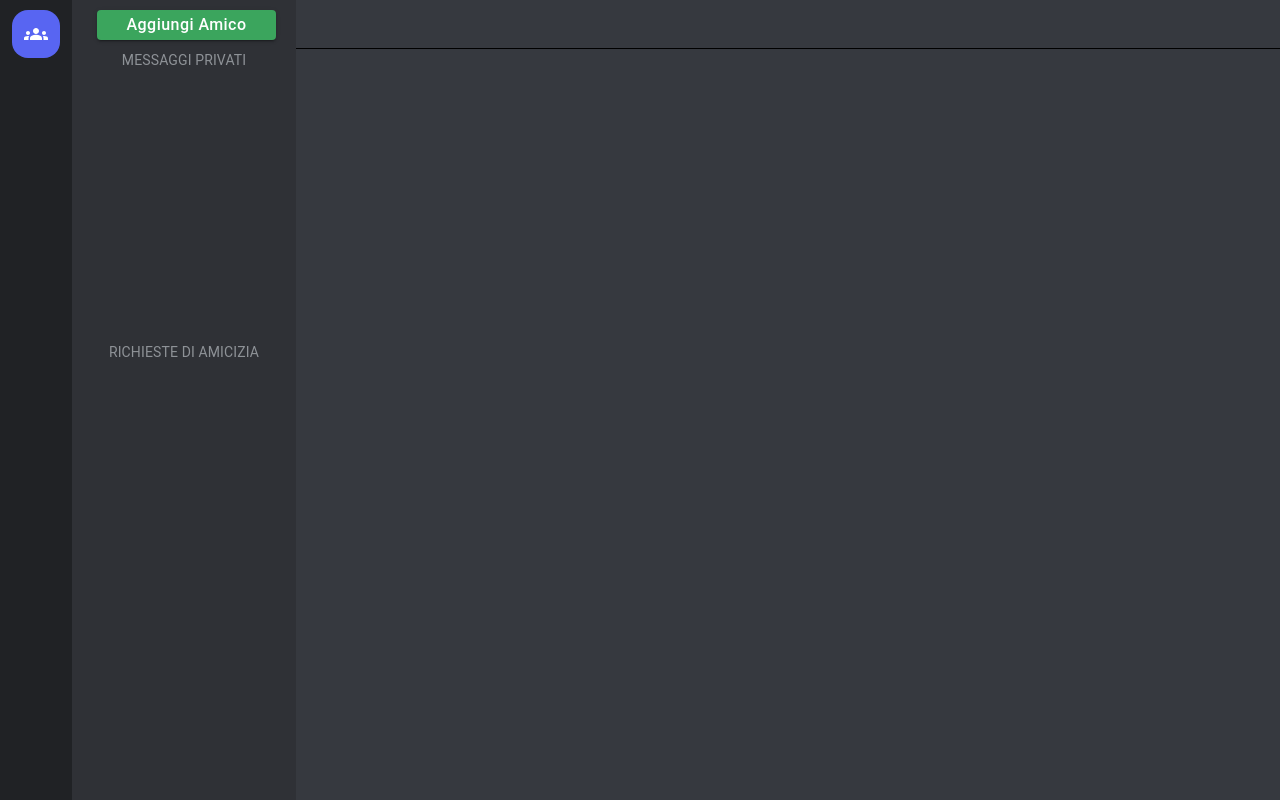
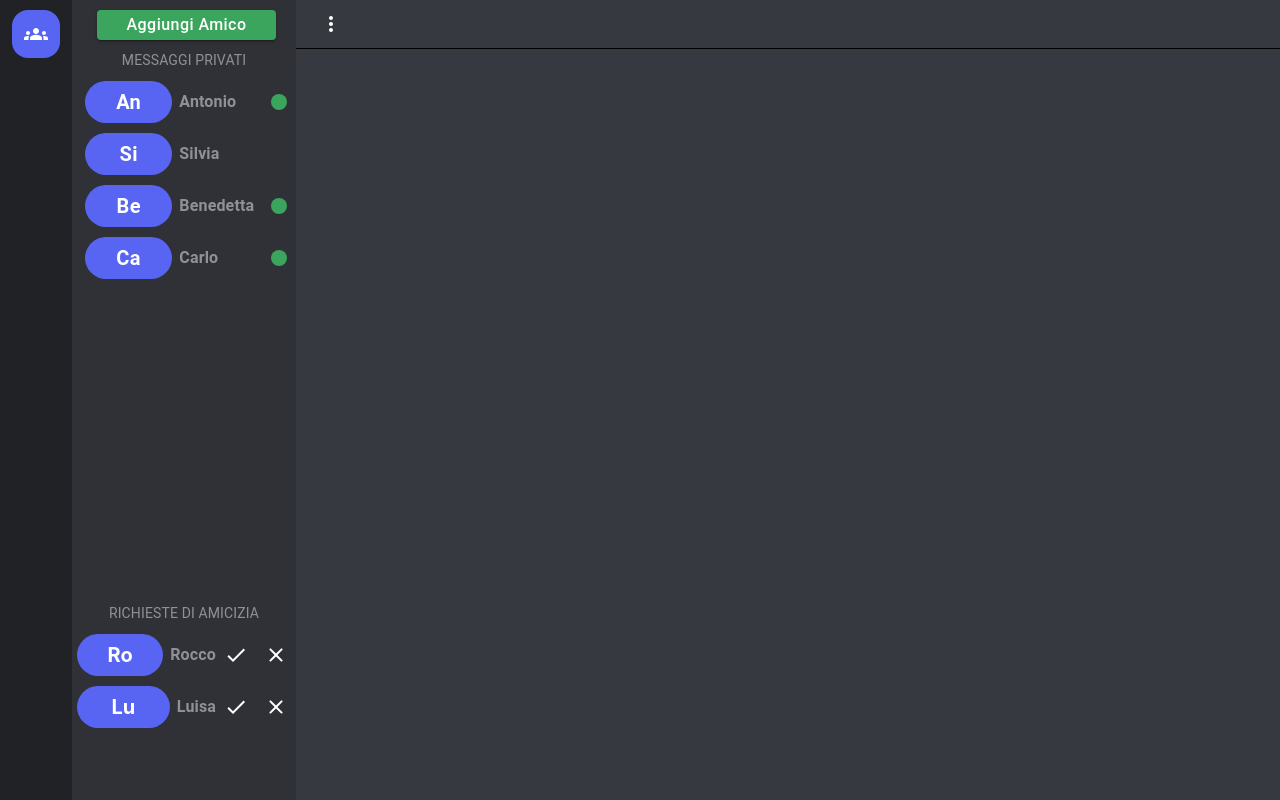
Before and after one commit to GiulioFede/Realtime-Video-Room-Chat-Conversation-Platform---MERN-Full-Stack-implementation, a React (Create React App) app in the folder frontend/: page /dashboard in a window 1280 px wide. Built offline with nearby package versions, Linux system fonts and the light colour scheme; sample sign-in values are in the browser's storage.

Commit message:
finish dummy UI

```diff
--- a/frontend/src/pages/Dashboard/AppBar/AppBar.js
+++ b/frontend/src/pages/Dashboard/AppBar/AppBar.js
@@ -1,10 +1,11 @@
 import React from 'react'
+import DropDownMenu from './DropDownMenu';
 
 
 const AppBar = () => {
     return (
         <div style={divStyle}>
-
+            <DropDownMenu />
         </div>
     )
 }
--- /dev/null
+++ b/frontend/src/pages/Dashboard/AppBar/DropDownMenu.js
@@ -0,0 +1,42 @@
+import * as React from 'react';
+import Button from '@mui/material/Button';
+import Menu from '@mui/material/Menu';
+import MenuItem from '@mui/material/MenuItem';
+import { IconButton } from '@mui/material';
+import { MoreVert } from '@mui/icons-material';
+import { logout } from '../../authPages/userDetailsSlice';
+
+const DropDownMenu = () => {
+  const [anchorEl, setAnchorEl] = React.useState(null);
+  const open = Boolean(anchorEl);
+
+  const handleMenuClose = () => {
+    setAnchorEl(null);
+  };
+
+
+  const handleMenuOpen = (event) =>{
+    setAnchorEl(event.currentTarget);
+  }
+
+  return (
+    <div>
+      <IconButton onClick={handleMenuOpen} style={{color: "white"}}>
+         <MoreVert />
+      </IconButton>
+      <Menu
+        id="basic-menu"
+        anchorEl={anchorEl}
+        open={open}
+        onClose={handleMenuClose}
+        MenuListProps={{
+          'aria-labelledby': 'basic-button',
+        }}
+      >
+        <MenuItem onClick={logout}>Logout</MenuItem>
+      </Menu>
+    </div>
+  );
+}
+
+export default DropDownMenu;
--- a/frontend/src/pages/Dashboard/Dashboard.js
+++ b/frontend/src/pages/Dashboard/Dashboard.js
@@ -1,11 +1,31 @@
 
-import React from "react"
+import React, { useEffect } from "react"
+import { useDispatch } from "react-redux";
+import { logout, setUserDetails } from "../authPages/userDetailsSlice";
 import AppBar from "./AppBar/AppBar";
 import FriendsSideBar from "./FriendsSideBar/FriendsSideBar";
 import Messenger from "./Messenger/Messenger";
 import SideBar from "./SideBar/SideBar";
 
 const Dashboard = (props) => {
+
+    const dispatch = useDispatch();
+
+    useEffect(()=>{
+
+        //leggo il local storage del browser
+        const userDetails = localStorage.getItem("user");
+
+        if(!userDetails){
+            logout();
+        }else {
+            dispatch(setUserDetails(userDetails));
+        }
+
+
+    },[])
+
+
     return (
         <div style={divStyle}>
             <SideBar />
--- a/frontend/src/pages/Dashboard/FriendsSideBar/AddFriendDialog.js
+++ b/frontend/src/pages/Dashboard/FriendsSideBar/AddFriendDialog.js
@@ -1,7 +1,8 @@
 import React, { useEffect, useState } from "react"
 import { validateEmail } from "../../authPages/LoginPage/utils/validator";
-import { Dialog, DialogContent, DialogContentText, DialogTitle, Typography } from "@mui/material";
+import { Dialog, DialogActions, DialogContent, DialogContentText, DialogTitle, Typography } from "@mui/material";
 import InputField from "../../components/InputField";
+import PrimaryButton from "../../components/PrimaryButton";
 
 const AddFriendDialog = ({
     isDialogOpen,
@@ -47,7 +48,18 @@ const AddFriendDialog = ({
                             placeholder = "inserisci un indirizzo email"
                         />
                 </DialogContent>
-
+                <DialogActions>
+                    <PrimaryButton
+                        onClick={handleSendInvitation}
+                        disabled={!isFormValid}
+                        label="Invia"
+                        additionalStyles = {{
+                            marginLeft: "15px",
+                            marginRight: "15px",
+                            marginBottom: "10px"
+                        }}
+                    />
+                </DialogActions>
             </Dialog>
         </>
     )
--- a/frontend/src/pages/Dashboard/FriendsSideBar/FriendsList/FriendsList.js
+++ b/frontend/src/pages/Dashboard/FriendsSideBar/FriendsList/FriendsList.js
@@ -1,11 +1,45 @@
 
 import { Typography } from "@mui/material";
 import React from "react"
+import FriendsListItem from "./FriendsListItem";
+
+const FRIENDS = [
+  {
+    id:1,
+    username: "Antonio",
+    isOnline: true
+  },
+  {
+    id:2,
+    username: "Silvia",
+    isOnline: false
+  },
+  {
+    id:3,
+    username: "Benedetta",
+    isOnline: true
+  },
+  {
+    id:4,
+    username: "Carlo",
+    isOnline: true
+  }
+]
 
 const FriendsList = ({title}) => {
 
     return (
       <div style={custom_style}>
+
+        {FRIENDS.map(f => (
+          <FriendsListItem
+            username = {f.username}
+            id = {f.id}
+            key={f.id}
+            isOnline={f.isOnline}
+          />
+        ))}
+
 
       </div>
     )
--- /dev/null
+++ b/frontend/src/pages/Dashboard/FriendsSideBar/FriendsList/FriendsListItem.js
@@ -0,0 +1,41 @@
+import { Button, Typography } from "@mui/material"
+import React from "react"
+import Avatar from "../../../components/Avatar"
+import OnlineIndicator from "./OnlineIndicator"
+
+const FriendsListItem = ({username, id, isOnline}) => {
+
+    return (
+      <Button
+        style= {button_style}
+      >
+        <Avatar username={username} large={false}/>
+        <Typography
+            style={{
+                marginLeft: "7px",
+                fontWeight: 700,
+                color: "#8e9297"
+            }}
+            variant="subtitle1"
+            align="left"
+            >
+                {username}
+            </Typography>
+            {isOnline && <OnlineIndicator />}
+      </Button>
+    )
+}
+
+const button_style = {
+    width: "100%",
+    height: "42px",
+    marginTop: "10px",
+    display: "flex",
+    alignItems: "center",
+    justifyContent: "flex-start",
+    textTransform: "none",
+    color: "black",
+    position: "relative"
+}
+
+export default FriendsListItem;
--- /dev/null
+++ b/frontend/src/pages/Dashboard/FriendsSideBar/FriendsList/OnlineIndicator.js
@@ -0,0 +1,34 @@
+import { FiberManualRecordRounded } from "@mui/icons-material"
+import { Box } from "@mui/material"
+import React from "react"
+
+const OnlineIndicator = ({username, id, isOnline}) => {
+
+    return (
+        <Box
+            sx={{
+                color:"#3ba55d",
+                display:"flex",
+                alignItems: "center",
+                position: "absolute",
+                right: "5px"
+            }}
+        >
+            <FiberManualRecordRounded />
+        </Box>
+    )
+}
+
+const button_style = {
+    width: "100%",
+    height: "42px",
+    marginTop: "10px",
+    display: "flex",
+    alignItems: "center",
+    justifyContent: "flex-start",
+    textTransform: "none",
+    color: "black",
+    position: "relative"
+}
+
+export default OnlineIndicator;
--- /dev/null
+++ b/frontend/src/pages/Dashboard/FriendsSideBar/PendingInviationList/InvitationDecisionButton.js
@@ -0,0 +1,39 @@
+
+import { Check, CheckCircle, CheckCircleOutline, Clear, ClearRounded } from "@mui/icons-material";
+import { Box, IconButton } from "@mui/material";
+import React from "react"
+
+
+const InvitationDecisionButton = ({disabled, acceptInvitationHandler}) => {
+
+    return (
+      <Box
+        sx={{
+            display: "flex"
+        }}
+      >
+            <IconButton
+                style={{color: "white"}}
+                disabled={disabled}
+                onClick={acceptInvitationHandler}
+            >
+                <Check />
+            </IconButton>
+            <IconButton
+                style={{color: "white"}}
+                disabled={disabled}
+                onClick={acceptInvitationHandler}
+            >
+                <ClearRounded />
+            </IconButton>
+
+      </Box>
+    )
+}
+
+const custom_style = {
+    flexGrow: 1,
+    width: "100%"
+}
+
+export default InvitationDecisionButton;
--- a/frontend/src/pages/Dashboard/FriendsSideBar/PendingInviationList/PendingInvitationList.js
+++ b/frontend/src/pages/Dashboard/FriendsSideBar/PendingInviationList/PendingInvitationList.js
@@ -1,18 +1,40 @@
+import React from "react"
+import PendingInvitationListItem from "./PendingInvitationListItem"
 
-import { Typography } from "@mui/material";
-import React from "react"
+const INVITATIONS = [
+  {
+    _id: "1",
+    senderId: {
+      username: "Rocco",
+      email: "rok@gmail.com"
+    }
+  },
+  {
+    _id: "2",
+    senderId: {
+      username: "Luisa",
+      email: "lulu@gmail.com"
+    }
+  }
+]
 
 const PendingInvitationList = () => {
 
     return (
       <div style={custom_style}>
-
+          {INVITATIONS.map(invitation =>(
+            <PendingInvitationListItem
+            key={invitation._id}
+            id={invitation._id}
+            username = {invitation.senderId.username}
+            email = {invitation.senderId.email}
+          />
+          ))}
       </div>
     )
 }
 
 const custom_style = {
-    flexGrow: 1,
     width: "100%",
     height: "22%",
     display: "flex",
--- /dev/null
+++ b/frontend/src/pages/Dashboard/FriendsSideBar/PendingInviationList/PendingInvitationListItem.js
@@ -0,0 +1,54 @@
+import { Box, Tooltip, Typography } from "@mui/material";
+import React, { useState } from "react"
+import Avatar from "../../../components/Avatar";
+import InvitationDecisionButton from "./InvitationDecisionButton";
+
+const PendingInvitationListItem = ({id, username, email, acceptFriendInvitation = () => {}, rejectFriendInvitation = () =>{}}) => {
+
+    const [buttonDisabled, setButtonDisabled] = useState(false);
+
+    const handleAcceptInvitation = () => {
+        acceptFriendInvitation({id});
+        setButtonDisabled(true);
+    }
+
+    const handleRejectInvitation = () => {
+        rejectFriendInvitation({id});
+        setButtonDisabled(true);
+    }
+
+    return (
+      <Tooltip title={email}>
+            <div style={{width: "100%"}}>
+                <Box
+                    sx={{
+                        width: "100%",
+                        height: "42px",
+                        marginTop: "10px",
+                        display: "flex",
+                        alignItems: "center",
+                        justifyContent: "space-between"
+                    }}
+                >
+                    <Avatar username={username} />
+                    <Typography
+                        sx={{
+                            marginLeft: "7px",
+                            fontWeight: 700,
+                            color: "#8e9297",
+                            flexGrow: 1
+                        }}>{username}
+                    </Typography>
+                    <InvitationDecisionButton
+                    disabled={buttonDisabled}
+                    acceptInvitationHandler = {handleAcceptInvitation}
+                    rejectInvitationHandler = {handleRejectInvitation}
+                 />
+                </Box>
+            </div>
+       </Tooltip>
+    )
+}
+
+
+export default PendingInvitationListItem;
--- /dev/null
+++ b/frontend/src/pages/components/Avatar.js
@@ -0,0 +1,43 @@
+import { Button } from "@mui/material"
+import React from "react"
+
+const Avatar = ({username, large}) => {
+
+    return (
+      <div style= {large==true ? div_style_large : div_style_small}>
+
+        {username.substring(0,2)}
+
+      </div>
+    )
+}
+
+const div_style_small = {
+    width: "42%",
+    height: "42px",
+    backgroundColor: "#5865f2",
+    borderRadius: "42px",
+    display: "flex",
+    alignItems: "center",
+    justifyContent: "center",
+    fontSize: "20px",
+    fontWeight: "700",
+    marginLeft: "5px",
+    color: "white"
+}
+
+const div_style_large = {
+  width: "80%",
+  height: "80px",
+  backgroundColor: "#5865f2",
+  borderRadius: "42px",
+  display: "flex",
+  alignItems: "center",
+  justifyContent: "center",
+  fontSize: "20px",
+  fontWeight: "700",
+  marginLeft: "5px",
+  color: "white"
+}
+
+export default Avatar;
```
Also changed, not shown: frontend/src/pages/authPages/userDetailsSlice.js (+5 -2 lines).
